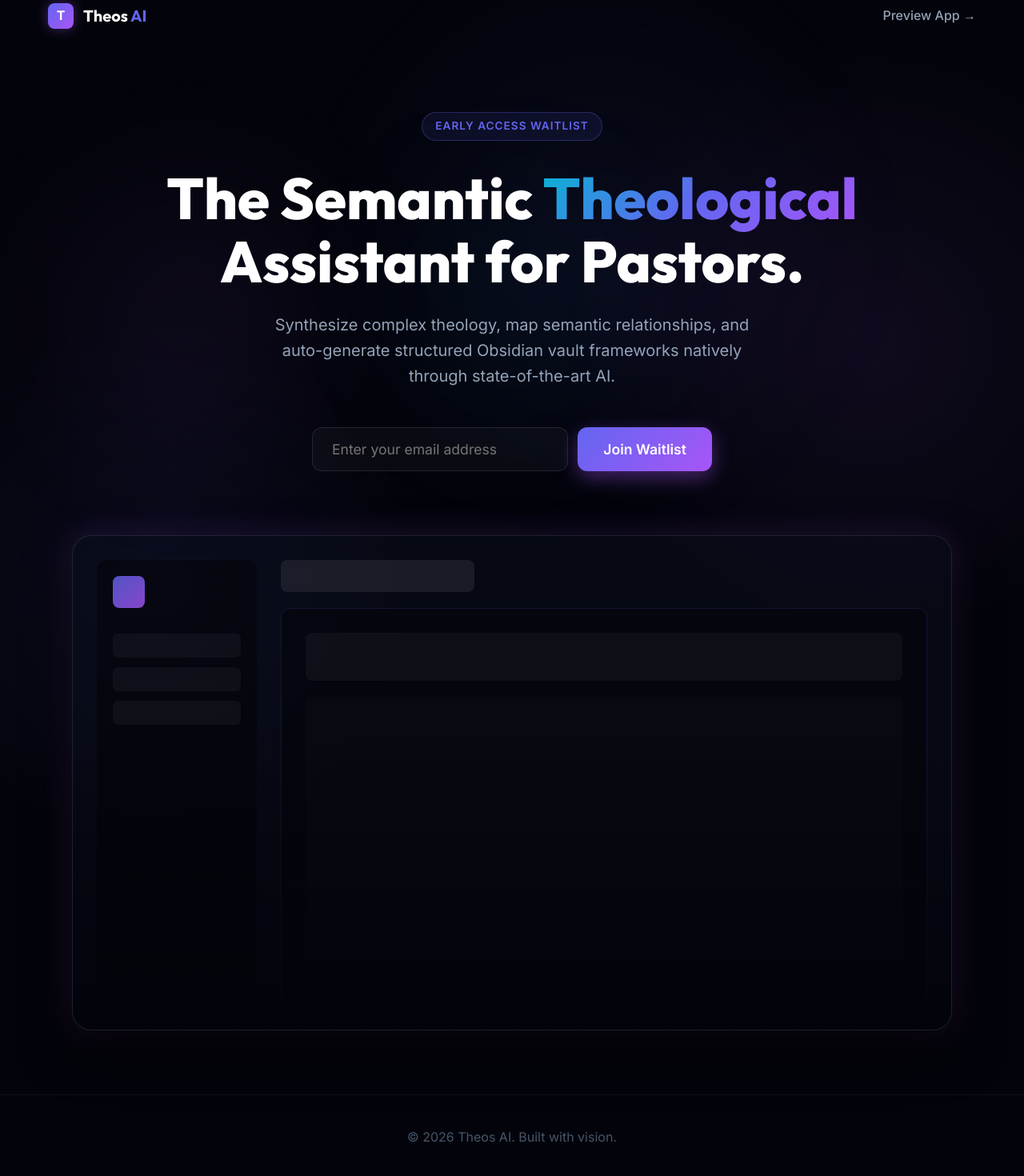
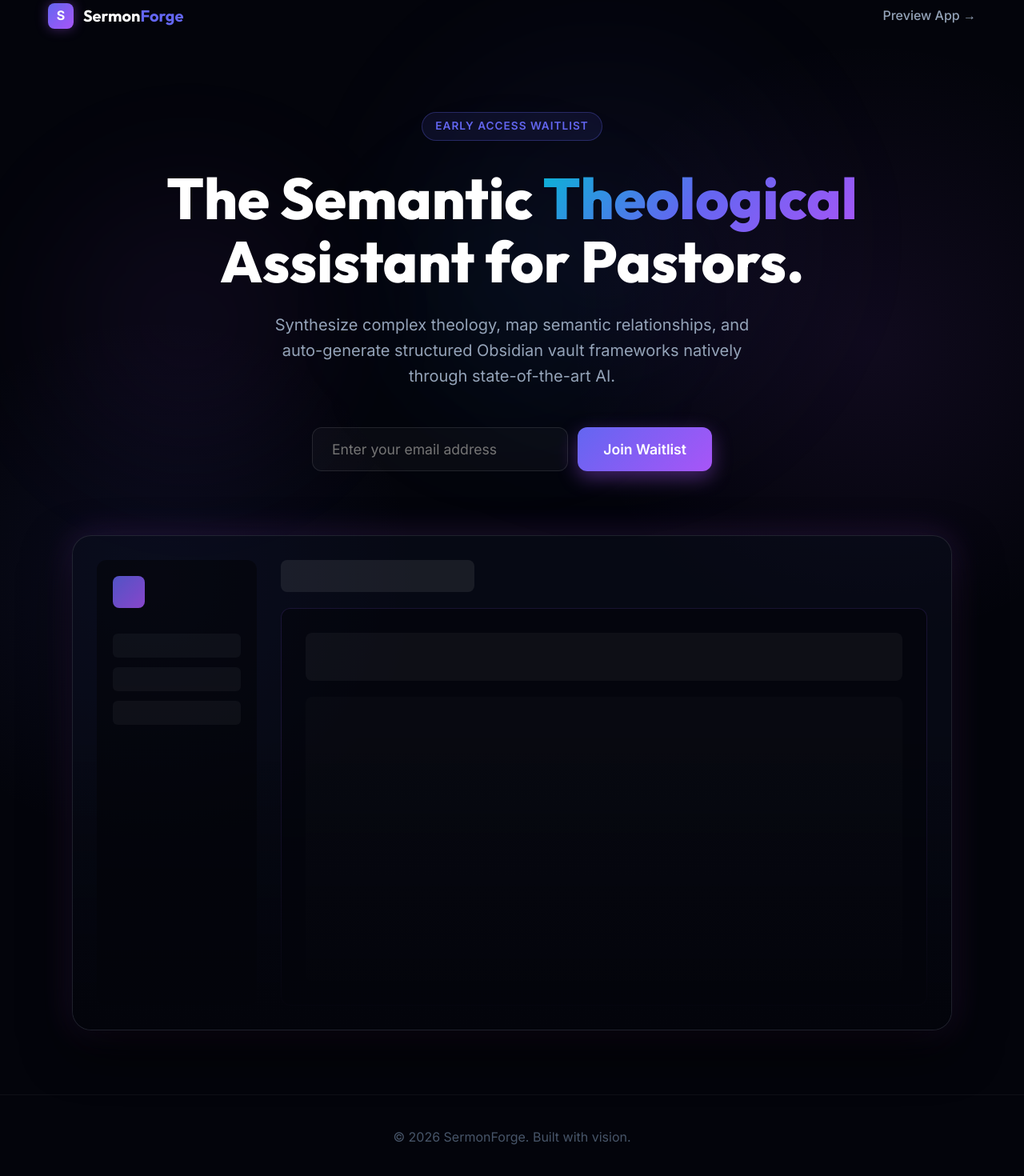
Before and after one commit to jatiopou-dev/Building-a-business, a React (Vite) app: page / in a window 1280 px wide. Shown: the part 20-1490 px from the top of the page at 80% size. Built offline with nearby package versions, Linux system fonts and the light colour scheme; no server answers.

Commit message:
Rebranding app to SermonForge

```diff
--- a/src/Dashboard.jsx
+++ b/src/Dashboard.jsx
@@ -31,8 +31,8 @@
       {/* Sidebar Navigation */}
       <aside className="sidebar">
         <div className="logo-container animate-fade-in">
-          <div className="logo-icon">T</div>
-          <div className="logo-text">Theos <span style={{color: 'var(--accent-neon-indigo)', fontWeight: '800'}}>AI</span></div>
+          <div className="logo-icon">S</div>
+          <div className="logo-text">Sermon<span style={{color: 'var(--accent-neon-indigo)', fontWeight: '800'}}>Forge</span></div>
         </div>
 
         <nav className="nav-menu">
@@ -75,7 +75,7 @@
       {/* Main Container */}
       <main className="main-content">
         <header className="top-header">
-          <div className="header-title" style={{ opacity: 0 }}>Theos AI</div>
+          <div className="header-title" style={{ opacity: 0 }}>SermonForge</div>
 
           <div style={{ display: 'flex', alignItems: 'center', gap: '20px' }}>
             <div style={{ display: 'flex', alignItems: 'center', gap: '12px', background: 'rgba(255,255,255,0.05)', padding: '6px 16px 6px 6px', borderRadius: '30px', border: '1px solid rgba(255,255,255,0.1)' }}>
--- a/src/LandingPage.jsx
+++ b/src/LandingPage.jsx
@@ -37,9 +37,9 @@
 
       <nav className="landing-nav animate-fade-in">
         <div className="landing-logo">
-          <div className="logo-badge">T</div>
+          <div className="logo-badge">S</div>
           <span style={{ fontFamily: 'var(--font-display)', fontWeight: 700, fontSize: '1.25rem' }}>
-            Theos <span style={{ color: 'var(--accent-neon-indigo)' }}>AI</span>
+            Sermon<span style={{ color: 'var(--accent-neon-indigo)' }}>Forge</span>
           </span>
         </div>
 
@@ -112,7 +112,7 @@
       </main>
 
       <footer className="footer">
-        © 2026 Theos AI. Built with vision.
+        © 2026 SermonForge. Built with vision.
       </footer>
     </div>
   );
```
